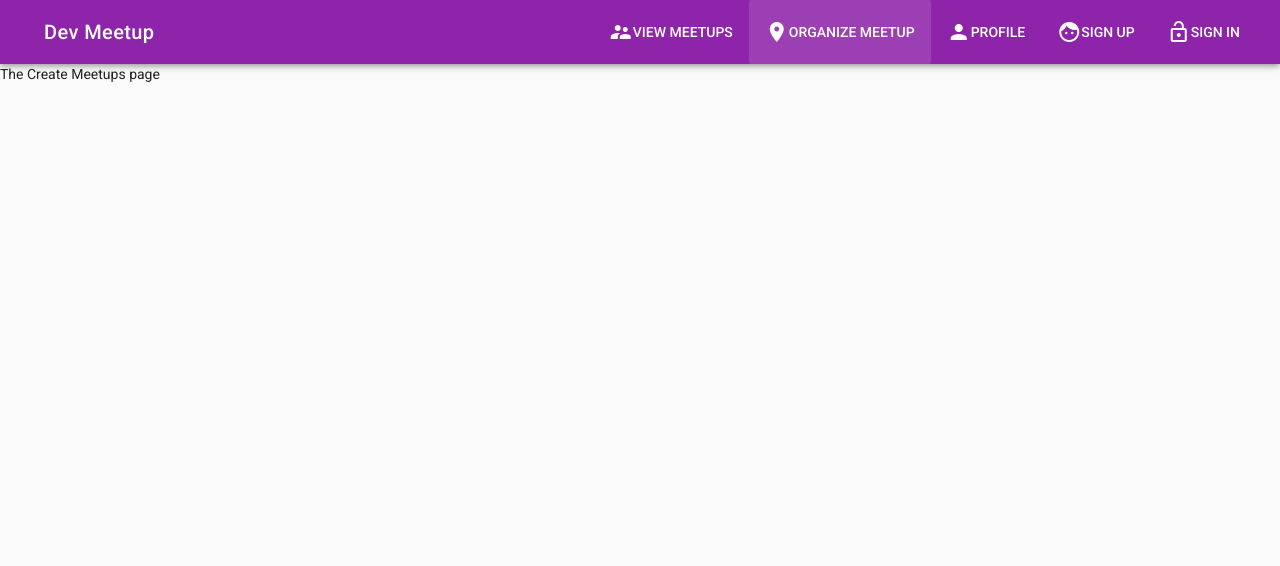
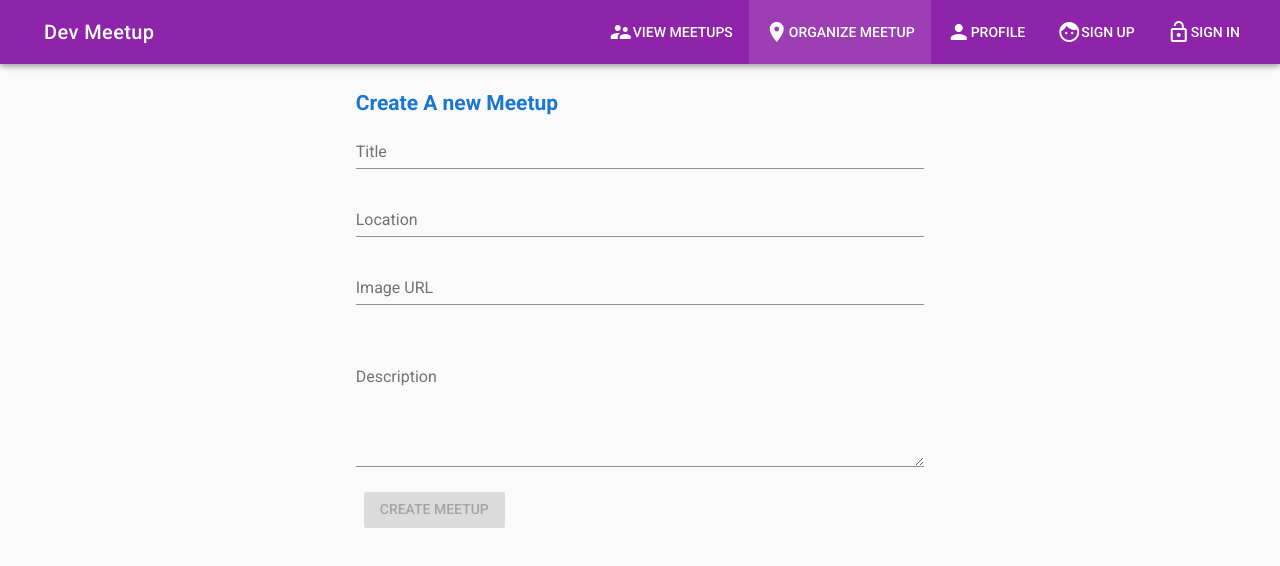
Before and after one commit to vanvibig/yt-devmeetup-vue, a Vue app: page /meetup/new in a window 1280 px wide. Shown: the top 566 px of the page. Built offline with nearby package versions, Linux system fonts and the light colour scheme.

Commit message:
Adding a 'Create Meetup' Form

```diff
--- a/src/components/Meetup/CreateMeetup.vue
+++ b/src/components/Meetup/CreateMeetup.vue
@@ -1,5 +1,111 @@
 <template>
-    <div>
-        <p>The Create Meetups page</p>
-    </div>
+	<v-container>
+		<v-layout row>
+			<v-flex xs12 sm6 offset-sm3>
+				<h2 class="primary--text">Create A new Meetup</h2>
+			</v-flex>
+		</v-layout>
+		<v-layout row>
+			<v-flex xs12>
+				<form @submit.prevent="onCreateMeetup">
+					<v-layout row>
+						<v-flex xs12 sm6 offset-sm3>
+							<v-text-field
+											name="title"
+											label="Title"
+											id="title"
+											v-model="title"
+											required
+							></v-text-field>
+						</v-flex>
+					</v-layout>
+					<v-layout row>
+						<v-flex xs12 sm6 offset-sm3>
+							<v-text-field
+											name="location"
+											label="Location"
+											id="location"
+											v-model="location"
+											required
+							></v-text-field>
+						</v-flex>
+					</v-layout>
+					<v-layout row>
+						<v-flex xs12 sm6 offset-sm3>
+							<v-text-field
+											name="imageUrl"
+											label="Image URL"
+											id="imageUrl"
+											v-model="imageUrl"
+											required
+							></v-text-field>
+						</v-flex>
+					</v-layout>
+					<v-layout row>
+						<v-flex xs12 sm6 offset-sm3>
+							<img :src="imageUrl" height="150px">
+						</v-flex>
+					</v-layout>
+					<v-layout row>
+						<v-flex xs12 sm6 offset-sm3>
+							<v-textarea
+											name="description"
+											label="Description"
+											id="description"
+											v-model="description"
+											required
+							></v-textarea>
+						</v-flex>
+					</v-layout>
+					<v-layout row>
+						<v-flex xs12 sm6 offset-sm3>
+							<v-btn
+											:disabled="!formIsValid"
+											class="primary"
+											type="submit">Create Meetup
+							</v-btn>
+						</v-flex>
+					</v-layout>
+				</form>
+			</v-flex>
+		</v-layout>
+	</v-container>
 </template>
+
+<script>
+    export default {
+        data() {
+            return {
+                title: '',
+                location: '',
+                imageUrl: '',
+                description: ''
+            }
+        },
+        computed: {
+            formIsValid() {
+                return this.title !== ''
+                    && this.location !== ''
+                    && this.imageUrl !== ''
+                    && this.description !== ''
+            }
+        },
+        methods: {
+            onCreateMeetup() {
+                if (!this.formIsValid) {
+                    return;
+                }
+                const meetupData = {
+                    title: this.title,
+                    location: this.location,
+                    imageUrl: this.imageUrl,
+                    description: this.description,
+                    date: new Date(),
+                    id: Math.random().toString(36).substring(7)
+                };
+                this.$store.dispatch('createMeetup', meetupData);
+                this.$router.push('/meetups');
+            }
+        }
+    }
+</script>
--- a/src/store/store.js
+++ b/src/store/store.js
@@ -24,8 +24,17 @@
             registeredMeetups: ['243qetgdfhfd']
         }
     },
-    mutations: {},
-    actions: {},
+    mutations: {
+        createMeetup(state, payload) {
+            state.loadedMeetups.push(payload);
+        }
+    },
+    actions: {
+        createMeetup({commit}, payload) {
+            const meetup = {...payload};
+            commit('createMeetup', meetup);
+        }
+    },
     getters: {
         loadedMeetups(state) {
             return state.loadedMeetups.sort((meetupA, meetupB) => {
```
